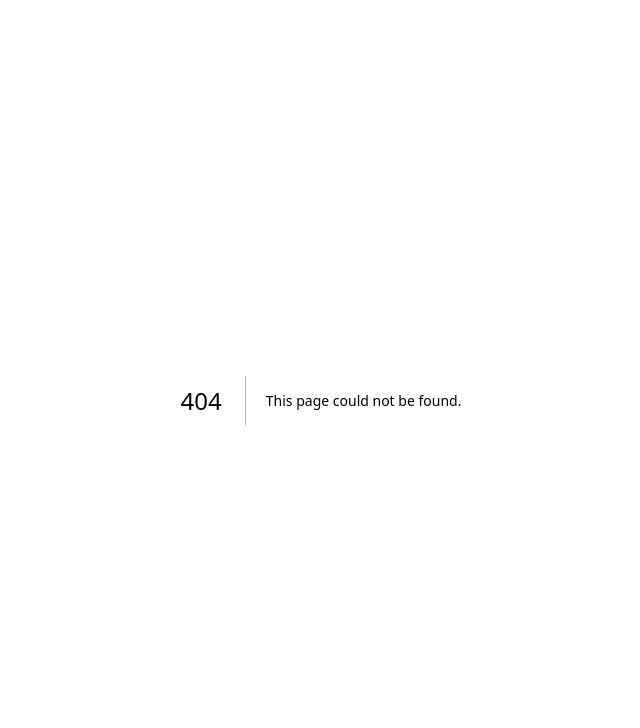
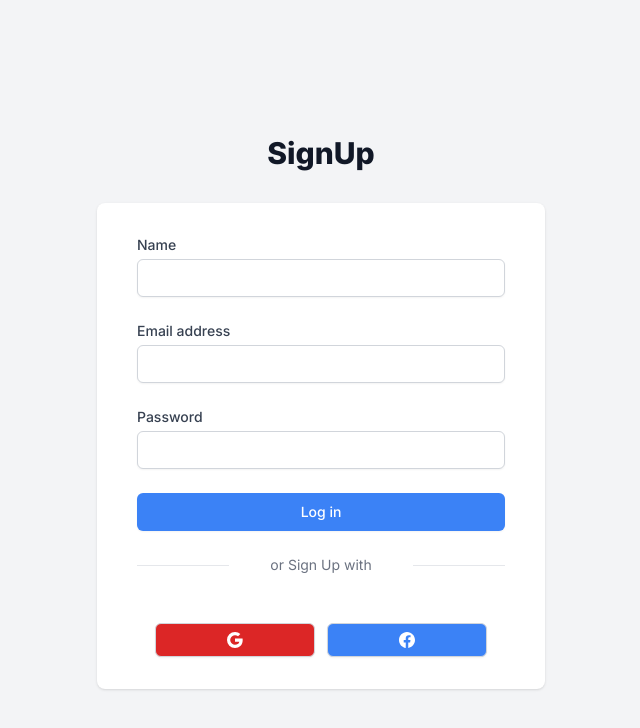
Before and after one commit to rishabhxchoudhary/ShopWise, a Next.js app in the folder client/: page /signup in a window 1280 px wide. Before the commit this address had no page. Shown: the top 728 px of the page, without its empty margins (319-959 px from the left). Built offline with nearby package versions, Linux system fonts and the light colour scheme.

Commit message:
added signup page UI

```diff
--- /dev/null
+++ b/client/src/app/signup/page.tsx
@@ -0,0 +1,109 @@
+"use client"
+
+import React from 'react';
+
+const LoginPage: React.FC = () => {
+    const handleSignUpWithGoogle = () => {
+        window.location.href = "http://localhost:5000/auth/google";
+    }
+    const handleSignUpWithFacebook = () => {
+        window.location.href = "http://localhost:5000/auth/facebook";
+    }
+  return (
+    <div className="bg-gray-100 min-h-screen flex flex-col justify-center py-12 sm:px-6 lg:px-8">
+      <div className="sm:mx-auto sm:w-full sm:max-w-md">
+        <h2 className="mt-6 text-center text-3xl font-extrabold text-gray-900">
+          SignUp
+        </h2>
+      </div>
+
+      <div className="mt-8 sm:mx-auto sm:w-full sm:max-w-md">
+        <div className="bg-white py-8 px-4 shadow sm:rounded-lg sm:px-10">
+          <form className="space-y-6" action="#" method="POST">
+            <div>
+              <label htmlFor="email" className="block text-sm font-medium text-gray-700">
+                Name
+              </label>
+              <div className="mt-1">
+                <input
+                  id="name"
+                  name="name"
+                  type="text"
+                  autoComplete="email"
+                  required
+                  className="appearance-none text-gray-700 block w-full px-3 py-2 border border-gray-300 rounded-md shadow-sm placeholder-gray-400 focus:outline-none focus:ring-blue-500 focus:border-blue-500 sm:text-sm"
+                />
+              </div>
+
+            </div>
+            <div>
+              <label htmlFor="email" className="block text-sm font-medium text-gray-700">
+                Email address
+              </label>
+              <div className="mt-1">
+                <input
+                  id="email"
+                  name="email"
+                  type="email"
+                  autoComplete="email"
+                  required
+                  className="appearance-none text-gray-700 block w-full px-3 py-2 border border-gray-300 rounded-md shadow-sm placeholder-gray-400 focus:outline-none focus:ring-blue-500 focus:border-blue-500 sm:text-sm"
+                />
+              </div>
+            </div>
+
+            <div>
+              <label htmlFor="password" className="block text-sm font-medium text-gray-700">
+                Password
+              </label>
+              <div className="mt-1">
+                <input
+                  id="password"
+                  name="password"
+                  type="password"
+                  autoComplete="current-password"
+                  required
+                  className="appearance-none text-gray-700 block w-full px-3 py-2 border border-gray-300 rounded-md shadow-sm placeholder-gray-400 focus:outline-none focus:ring-blue-500 focus:border-blue-500 sm:text-sm"
+                />
+              </div>
+            </div>
+
+            <div>
+              <button
+                type="submit"
+                className="w-full flex justify-center py-2 px-4 border border-transparent rounded-md shadow-sm text-sm font-medium text-white bg-blue-500 hover:bg-blue-600 focus:outline-none focus:ring-2 focus:ring-offset-2 focus:ring-blue-500"
+              >
+                Log in
+              </button>
+            </div>
+            <div className="flex items-center justify-between">
+              <span className="border-b w-1/5 lg:w-1/4"></span>
+
+              <div className="text-sm text-gray-500">or Sign Up with</div>
+
+              <span className="border-b w-1/5 lg:w-1/4"></span>
+            </div>
+            <div className="flex justify-center">
+              <button
+                onClick={handleSignUpWithGoogle}
+                className="mt-6 w-40 flex justify-center py-2 px-4 border border-gray-300 rounded-md shadow-sm text-sm font-medium text-white bg-red-600 hover:bg-red-700 focus:outline-none focus:ring-2 focus:ring-offset-2 focus:ring-red-500"
+              >
+                <span className="sr-only">Log in with Google</span>
+                <svg xmlns="http://www.w3.org/2000/svg" width="16" height="16" fill="currentColor" className="bi bi-google" viewBox="0 0 16 16"> <path d="M15.545 6.558a9.42 9.42 0 0 1 .139 1.626c0 2.434-.87 4.492-2.384 5.885h.002C11.978 15.292 10.158 16 8 16A8 8 0 1 1 8 0a7.689 7.689 0 0 1 5.352 2.082l-2.284 2.284A4.347 4.347 0 0 0 8 3.166c-2.087 0-3.86 1.408-4.492 3.304a4.792 4.792 0 0 0 0 3.063h.003c.635 1.893 2.405 3.301 4.492 3.301 1.078 0 2.004-.276 2.722-.764h-.003a3.702 3.702 0 0 0 1.599-2.431H8v-3.08h7.545z" fill="white"></path> </svg>
+              </button>
+              <button
+                onClick={handleSignUpWithFacebook}
+                className="mt-6 ml-3 w-40 flex justify-center py-2 px-4 border border-gray-300 rounded-md shadow-sm text-sm font-medium text-white bg-blue-500 hover:bg-blue-600 focus:outline-none focus:ring-2 focus:ring-offset-2 focus:ring-blue-500"
+              >
+                <span className="sr-only">Log in with Facebook</span>
+                <svg xmlns="http://www.w3.org/2000/svg" width="16" height="16" fill="currentColor" className="bi bi-facebook" viewBox="0 0 16 16"> <path d="M16 8.049c0-4.446-3.582-8.05-8-8.05C3.58 0-.002 3.603-.002 8.05c0 4.017 2.926 7.347 6.75 7.951v-5.625h-2.03V8.05H6.75V6.275c0-2.017 1.195-3.131 3.022-3.131.876 0 1.791.157 1.791.157v1.98h-1.009c-.993 0-1.303.621-1.303 1.258v1.51h2.218l-.354 2.326H9.25V16c3.824-.604 6.75-3.934 6.75-7.951z" fill="white"></path> </svg>
+              </button>
+            </div>
+          </form>
+        </div>
+      </div>
+    </div>
+  );
+};
+
+export default LoginPage;
```
